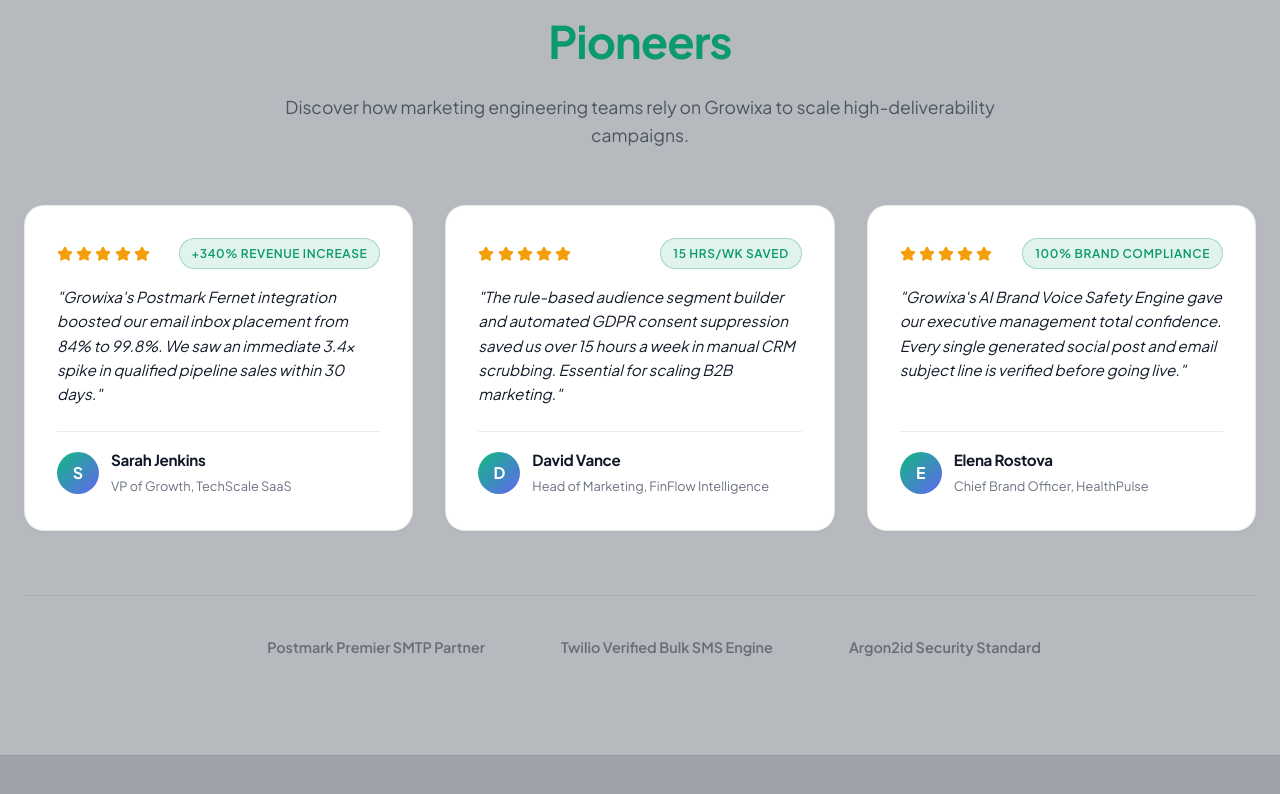
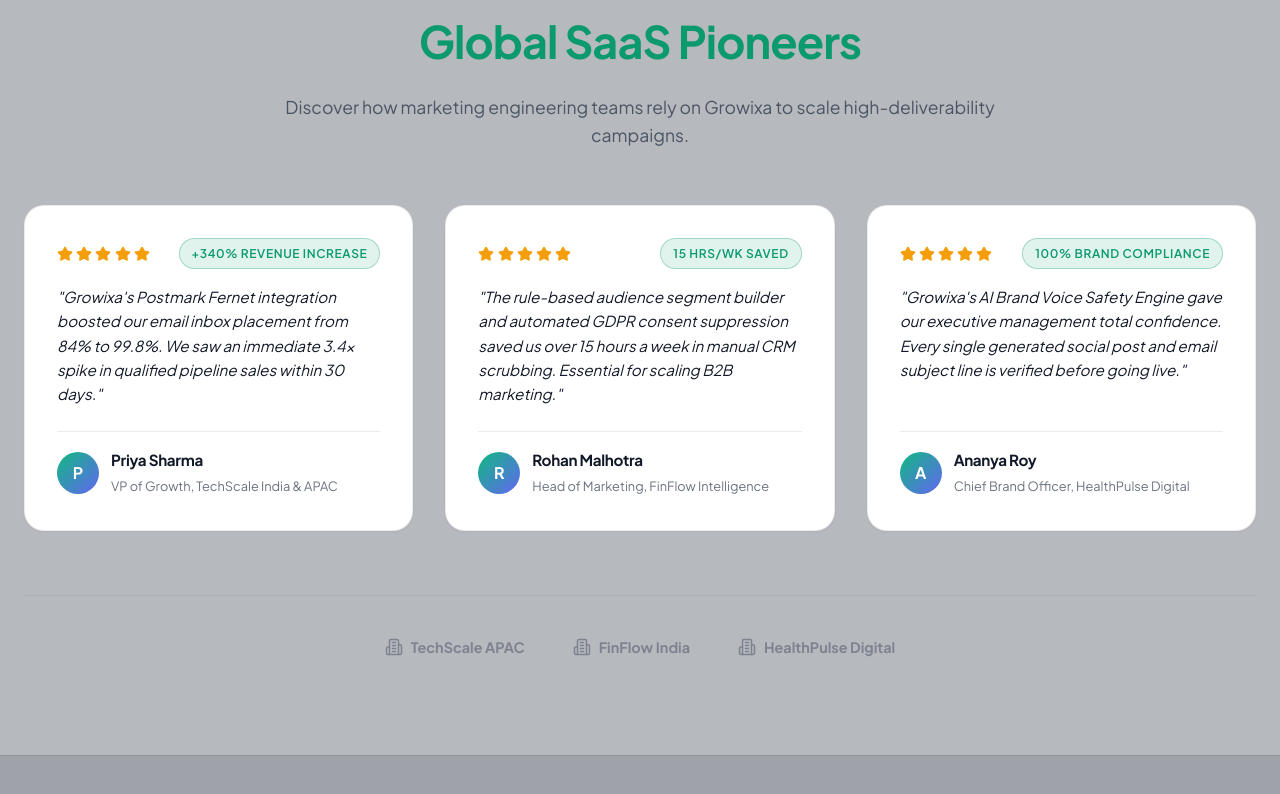
Before and after one commit to Itssushmasharma/demo_growixa, a React (Vite) app: page / in a window 1280 px wide. Shown: the part 8918-9712 px from the top of the page. Built offline with nearby package versions, Linux system fonts and the light colour scheme.

Commit message:
content: Update testimonials to Indian growth executives (Priya Sharma, Rohan Malhotra, Ananya Roy)

```diff
--- a/src/components/Testimonials.jsx
+++ b/src/components/Testimonials.jsx
@@ -13,22 +13,22 @@
   const reviews = [
     {
       quote: "Growixa's Postmark Fernet integration boosted our email inbox placement from 84% to 99.8%. We saw an immediate 3.4x spike in qualified pipeline sales within 30 days.",
-      author: "Sarah Jenkins",
-      role: "VP of Growth, TechScale SaaS",
+      author: "Priya Sharma",
+      role: "VP of Growth, TechScale India & APAC",
       metric: "+340% Revenue Increase",
       rating: 5
     },
     {
       quote: "The rule-based audience segment builder and automated GDPR consent suppression saved us over 15 hours a week in manual CRM scrubbing. Essential for scaling B2B marketing.",
-      author: "David Vance",
+      author: "Rohan Malhotra",
       role: "Head of Marketing, FinFlow Intelligence",
       metric: "15 hrs/wk Saved",
       rating: 5
     },
     {
       quote: "Growixa's AI Brand Voice Safety Engine gave our executive management total confidence. Every single generated social post and email subject line is verified before going live.",
-      author: "Elena Rostova",
-      role: "Chief Brand Officer, HealthPulse",
+      author: "Ananya Roy",
+      role: "Chief Brand Officer, HealthPulse Digital",
       metric: "100% Brand Compliance",
       rating: 5
     }
@@ -43,7 +43,7 @@
             Verified Client Success
           </span>
           <h2 style={{ fontSize: 'clamp(2rem, 3.5vw, 3rem)', marginTop: '0.5rem', marginBottom: '1rem' }}>
-            Trusted by Growth Leaders <span className="gradient-text">& SaaS Pioneers</span>
+            Trusted by Indian Growth Leaders <span className="gradient-text">& Global SaaS Pioneers</span>
           </h2>
           <p style={{ color: 'var(--text-secondary)', fontSize: '1.1rem' }}>
             Discover how marketing engineering teams rely on Growixa to scale high-deliverability campaigns.
@@ -119,16 +119,17 @@
           flexWrap: 'wrap',
           opacity: 0.75
         }}>
-          <div style={{ display: 'flex', alignItems: 'center', gap: '0.5rem', fontSize: '0.9rem', color: 'var(--text-secondary)', fontWeight: 600 }}>
-            <Zap size={20} color="var(--accent-emerald)" /> Postmark Premier SMTP Partner
+          <div style={{ display: 'flex', alignItems: 'center', gap: '0.5rem', fontWeight: 700, fontSize: '0.9rem', color: 'var(--text-muted)' }}>
+            <Building2 size={18} /> TechScale APAC
           </div>
-          <div style={{ display: 'flex', alignItems: 'center', gap: '0.5rem', fontSize: '0.9rem', color: 'var(--text-secondary)', fontWeight: 600 }}>
-            <Building2 size={20} color="var(--accent-indigo)" /> Twilio Verified Bulk SMS Engine
+          <div style={{ display: 'flex', alignItems: 'center', gap: '0.5rem', fontWeight: 700, fontSize: '0.9rem', color: 'var(--text-muted)' }}>
+            <Building2 size={18} /> FinFlow India
           </div>
-          <div style={{ display: 'flex', alignItems: 'center', gap: '0.5rem', fontSize: '0.9rem', color: 'var(--text-secondary)', fontWeight: 600 }}>
-            <ShieldCheck size={20} color="var(--accent-violet)" /> Argon2id Security Standard
+          <div style={{ display: 'flex', alignItems: 'center', gap: '0.5rem', fontWeight: 700, fontSize: '0.9rem', color: 'var(--text-muted)' }}>
+            <Building2 size={18} /> HealthPulse Digital
           </div>
         </div>
+
       </div>
     </section>
   );
```
